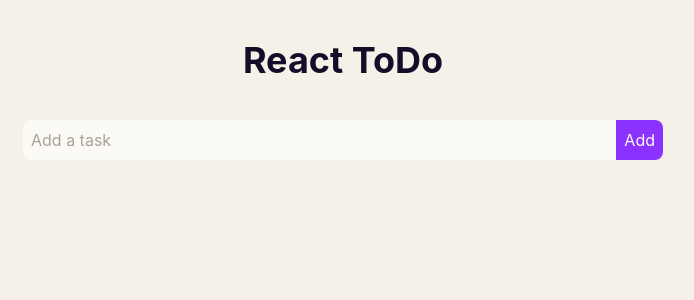
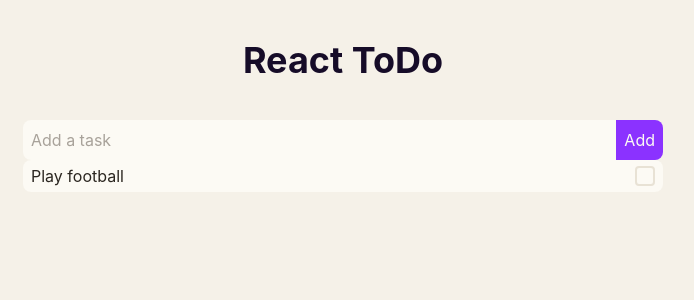
Before and after one commit to AmrGamalbit/react-todo, a React (Vite) app: page / in a window 1280 px wide. Shown: the top 300 px of the page, without its empty margins (297-991 px from the left). Built offline with nearby package versions, Linux system fonts and the light colour scheme.

Commit message:
feat: add TodoItem component

```diff
--- a/src/App.jsx
+++ b/src/App.jsx
@@ -1,10 +1,14 @@
+import { useState } from 'react'
 import './App.css'
 import TodoForm from './TodoForm'
+import TodoItem from './TodoItem'
 
 function App() {
+  let [isChecked, setIsChecked] = useState(false)
   return (<>
       <h2 className="text-4xl font-bold text-heading flex items-center justify-center m-10">React ToDo</h2>
       <TodoForm/>
+      <TodoItem text={'Play football'} isChecked={isChecked} onToggle={()=> setIsChecked(!isChecked)}/>
   </>)
 }
 
--- /dev/null
+++ b/src/TodoItem.jsx
@@ -0,0 +1,12 @@
+import { Check } from "lucide-react"
+
+function TodoItem ({text, isChecked, onToggle}) {
+    let checkboxBg = isChecked ? 'bg-primary' : 'bg-surface'
+    return (<div className='flex justify-between bg-surface items-center w-1/2 rounded-lg py-1 px-2 mx-auto'>
+        <p className="text-body">{text}</p>
+        <div className={`w-5 h-5 border-2 border-border rounded cursor-pointer flex justify-center items-center ${checkboxBg}`} onClick={onToggle}>
+            {isChecked && <Check color="#fcfaf4" size={12} strokeWidth={3} />}
+        </div>
+    </div>)
+}
+export default TodoItem
```
